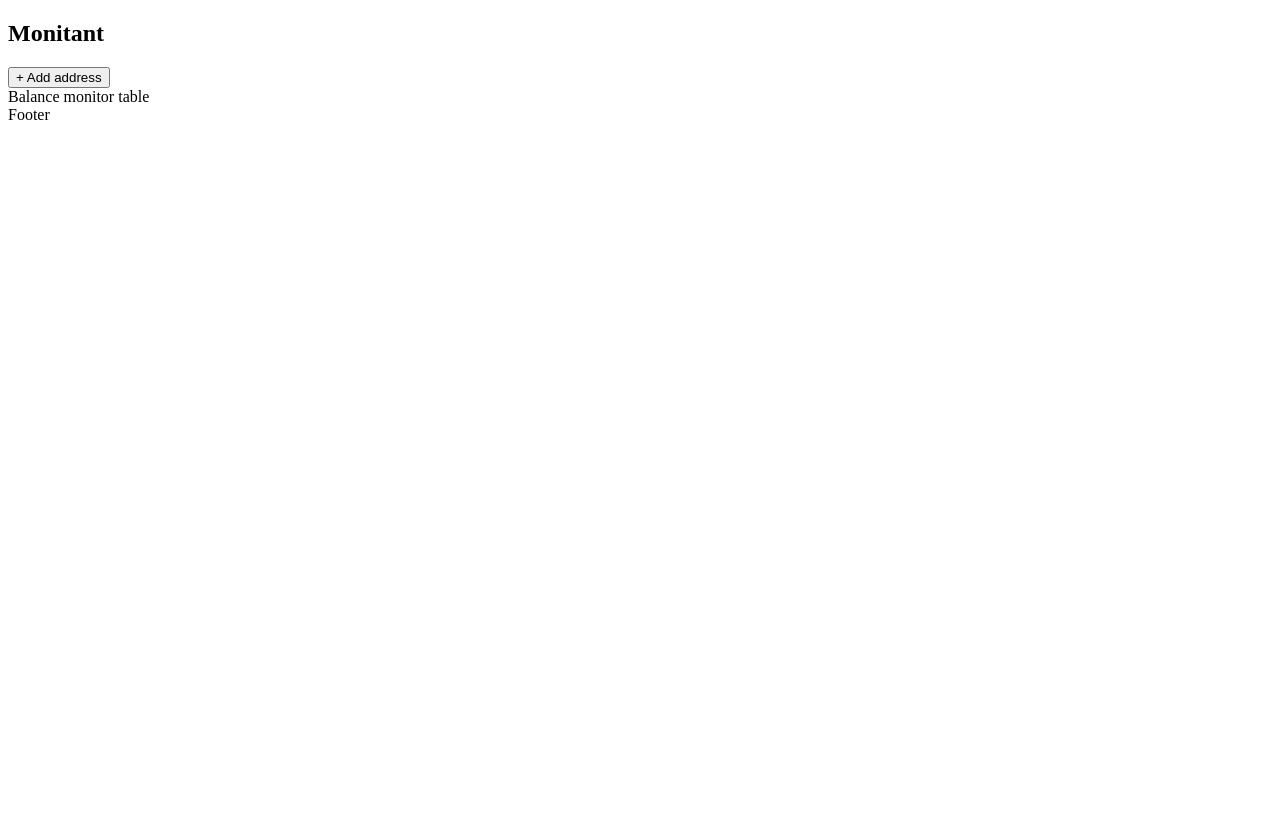
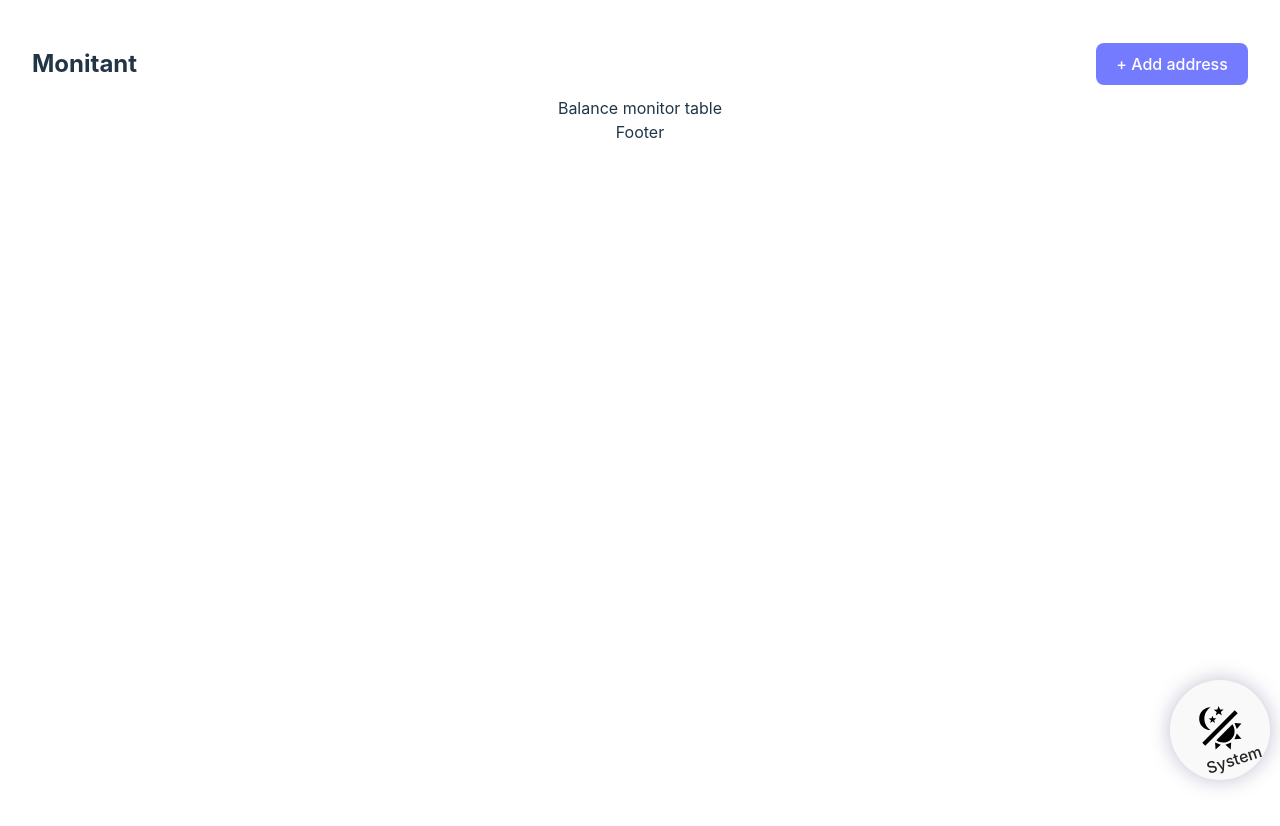
Before and after one commit to Aramics/monitant, a React (Vite) app: page / in a window 1280 px wide. Shown: the top 826 px of the page. Before the commit the page ends 800 px from the top, so only its background shows below. Built offline with nearby package versions, Linux system fonts and the light colour scheme.

Commit message:
feat: add layout style with theme switch component

```diff
--- /dev/null
+++ b/src/App.css
@@ -0,0 +1,249 @@
+:root {
+	--primary-text: #213547;
+	--primary-bg: #ffffff;
+	--accent: #747bff;
+	--neutral: #f9f9f9;
+
+	--primary-text-dark: rgba(255, 255, 255, 0.87);
+	--primary-bg-dark: #242424;
+	--accent-dark: #646cff;
+	--neutral-dark: #9a9a9a;
+
+	/** common */
+	--neutral-1: #242424;
+	--neutral-2: #1a1a1a;
+	--box-shadow: 0px 0px 20px rgb(83 83 132 / 38%);
+}
+
+@media (prefers-color-scheme: dark) {
+	:root:not(html[data-theme="light"]) {
+		--primary-text: var(--primary-text-dark);
+		--primary-bg: var(--primary-bg-dark);
+		--accent: var(--accent-dark);
+		--neutral: var(--neutral-dark);
+	}
+}
+
+html[data-theme="dark"]:root {
+	--primary-text: var(--primary-text-dark);
+	--primary-bg: var(--primary-bg-dark);
+	--accent: var(--accent-dark);
+	--neutral: var(--neutral-dark);
+}
+
+:root {
+	font-family: Inter, Avenir, Helvetica, Arial, sans-serif;
+	font-size: 16px;
+	line-height: 24px;
+	font-weight: 400;
+
+	color-scheme: light dark;
+	color: var(--primary-text);
+	background-color: var(--primary-bg);
+
+	font-synthesis: none;
+	text-rendering: optimizeLegibility;
+	-webkit-font-smoothing: antialiased;
+	-moz-osx-font-smoothing: grayscale;
+	-webkit-text-size-adjust: 100%;
+}
+
+*:focus,
+:focus-visible,
+button:focus,
+button:focus-visible {
+	outline: 2px auto var(--accent) !important;
+}
+
+.error:focus,
+.error:focus-visible {
+	outline-color: red !important;
+}
+
+#root {
+	max-width: 1280px;
+	min-height: 100vh;
+	margin: 0 auto;
+	padding: 2rem;
+	text-align: center;
+}
+
+body {
+	margin: 0;
+	place-items: center;
+	min-height: 100vh;
+}
+
+a {
+	font-weight: 500;
+	color: var(--accent);
+	text-decoration: inherit;
+}
+
+a:hover {
+	opacity: 0.9;
+}
+
+h1 {
+	font-size: 3.2em;
+	line-height: 1.1;
+}
+
+button {
+	border-radius: 8px;
+	border: 1px solid transparent;
+	padding: 0.6em 1.2em;
+	font-size: 1em;
+	font-weight: 500;
+	font-family: inherit;
+	background-color: var(--neutral);
+	cursor: pointer;
+	transition: border-color 0.25s;
+}
+
+button:hover {
+	border-color: var(--accent);
+}
+
+button.active {
+	color: var(--neutral-1);
+	font-weight: 900;
+	border-color: var(--neutral-1);
+}
+
+button.primary {
+	background-color: var(--accent);
+	color: #fff;
+}
+
+button.primary:hover {
+	background-color: transparent;
+	color: var(--accent);
+}
+
+button:focus,
+button:focus-visible {
+	outline: 4px auto -webkit-focus-ring-color;
+}
+
+button.btn-sm {
+	padding: 0.3em 0.6em;
+}
+
+input {
+	display: block;
+	width: 100%;
+	height: calc(1.5em + 0.75rem + 2px);
+	padding: 0.375rem 0.75rem;
+	font-size: 1rem;
+	font-weight: 400;
+	line-height: 1.5;
+	color: #495057;
+	background-color: var(--primary-bg);
+	background-clip: padding-box;
+	border: 1px solid #ced4da;
+	border-radius: 0.25rem;
+	transition: border-color 0.15s ease-in-out, box-shadow 0.15s ease-in-out;
+}
+
+input.search {
+	height: auto;
+}
+
+tr.tr {
+	background-color: var(--primary-bg);
+}
+
+@media screen and (max-width: 468px) {
+	#root {
+		padding: 1rem;
+	}
+}
+
+/*** X selector *****/
+.flex {
+	display: flex;
+	justify-content: space-between;
+	align-items: center;
+	flex-wrap: wrap;
+}
+
+.flex-col {
+	display: flex;
+	flex-direction: column;
+	gap: 30px;
+}
+
+.gap-4 {
+	gap: 4px;
+}
+
+@media screen and (max-width: 368px) {
+	.flex {
+		justify-content: center;
+	}
+}
+
+/** modal component **/
+.modal-container {
+	background-color: var(--primary-bg);
+}
+
+.error,
+.danger {
+	padding: 20px;
+	background: #e62b2b29;
+	color: red;
+	border-radius: 6px;
+}
+
+.error:hover,
+.danger:hover {
+	border-color: red;
+}
+
+.form-group {
+	margin: 20px auto;
+	display: flex;
+	align-items: center;
+	justify-content: center;
+}
+
+/** theme switch **/
+.theme-switch-container {
+	width: max-content;
+	position: absolute;
+	right: 10px;
+	bottom: 20px;
+}
+
+.theme-switch {
+	position: relative;
+}
+
+.theme-switch span {
+	position: absolute;
+	right: 24px;
+	bottom: 8px;
+	text-transform: capitalize;
+	transform: rotate(-18deg);
+	max-width: 40px;
+	color: var(--neutral-1);
+}
+
+.theme-switch button {
+	padding: 0;
+	background-color: transparent;
+	border: none;
+	outline: none !important;
+
+	background-color: var(--neutral);
+	border-radius: 100%;
+	padding: 23px 25px;
+
+	box-shadow: var(--box-shadow);
+}
+
+.theme-switch button img {
+	width: 50px;
+}
--- a/src/App.tsx
+++ b/src/App.tsx
@@ -1,6 +1,8 @@
 import AddressFormModal from "./components/AddressAddForm";
 import Header from "./components/Header";
 import useWalletAddresses from "./hooks/useWalletAddresses";
+import "./App.css";
+import ThemeSwitch from "./components/ThemeSwitch";
 
 const App = (): JSX.Element => {
 	const { addressList, saveAddress, error } = useWalletAddresses();
@@ -12,6 +14,7 @@ const App = (): JSX.Element => {
 			</Header>
 			<div>Balance monitor table</div>
 			<footer>Footer</footer>
+			<ThemeSwitch />
 		</main>
 	);
 };
--- /dev/null
+++ b/src/components/ThemeSwitch.tsx
@@ -0,0 +1,23 @@
+import { useEffect } from "react";
+import { useTernaryDarkMode } from "usehooks-ts";
+import ThemeIcon from "../assets/theme.svg";
+
+const ThemeSwitch = (): JSX.Element => {
+	const { ternaryDarkMode, toggleTernaryDarkMode } = useTernaryDarkMode();
+
+	useEffect(() => {
+		document.documentElement.dataset.theme = ternaryDarkMode;
+	}, [ternaryDarkMode]);
+
+	return (
+		<div className="theme-switch-container">
+			<div className="theme-switch">
+				<button className="theme" onClick={toggleTernaryDarkMode}>
+					<img src={ThemeIcon} className="App-logo" alt="logo" />
+					<span>{ternaryDarkMode}</span>
+				</button>
+			</div>
+		</div>
+	);
+};
+export default ThemeSwitch;
```
Also changed, not shown: src/assets/theme.svg (added).
